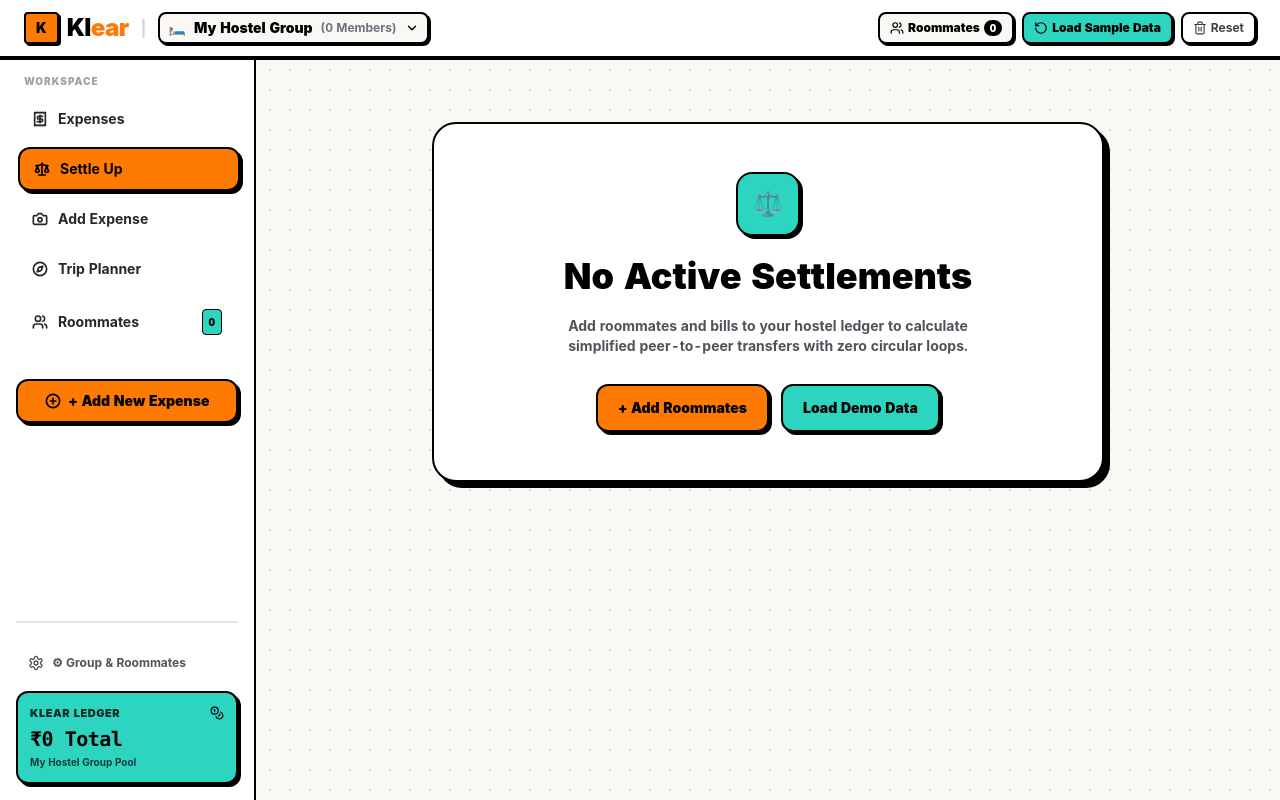
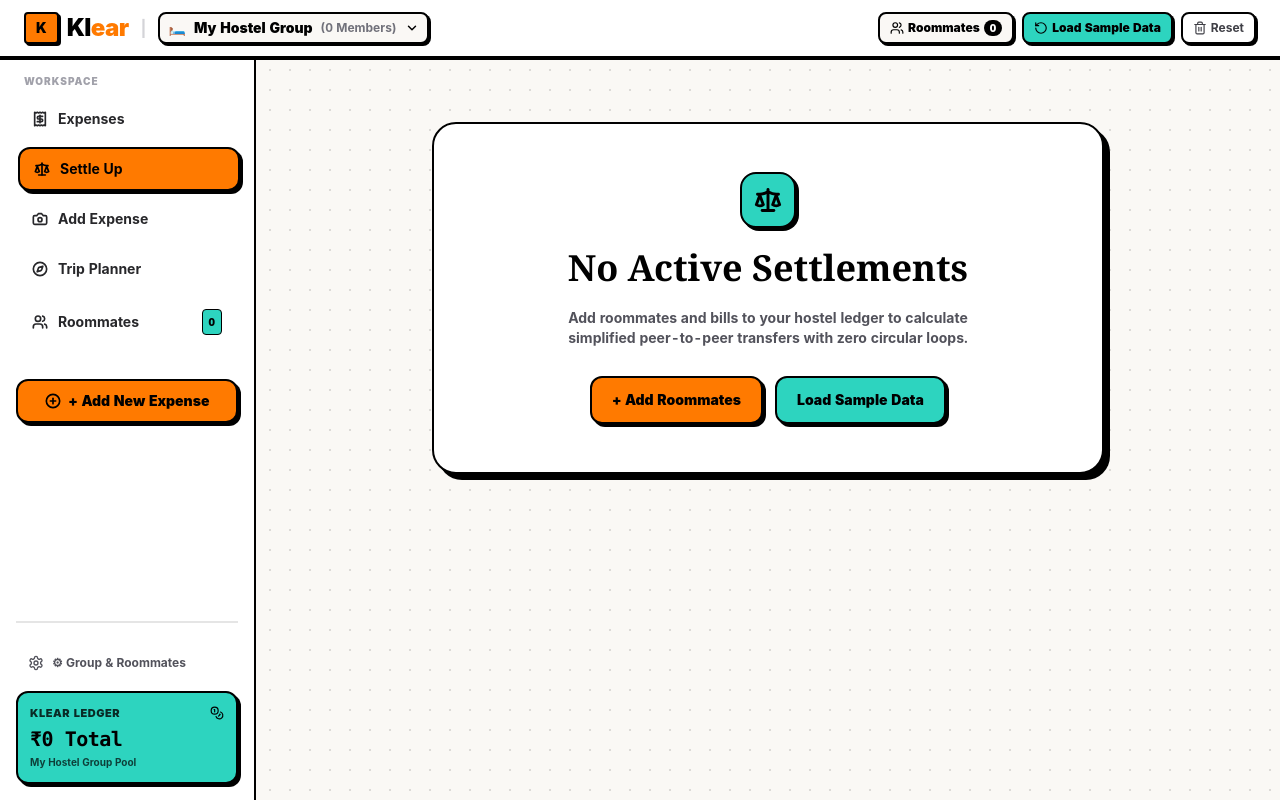
Before and after one commit to pahulveer/Klear, a Next.js app: page /settle in a window 1280 px wide. Built offline with nearby package versions, Linux system fonts and the light colour scheme.

Commit message:
Replace 3D scales emoji with minimal Neo-Brutalist vector Scale icon

```diff
--- a/app/settle/page.tsx
+++ b/app/settle/page.tsx
@@ -19,6 +19,7 @@ import {
   History,
   Check,
   RotateCw,
+  Scale,
 } from "lucide-react";
 import { QRCodeSVG } from "qrcode.react";
 import { formatINR } from "@/lib/utils";
@@ -40,6 +41,7 @@ export default function SettlePage() {
     whatsappNudge,
     roomName,
     loadSampleData,
+    isHydrated,
   } = useLedger();
 
   const youMember = members.find((m) => m.isYou) || members[0];
@@ -140,15 +142,29 @@ export default function SettlePage() {
     document.body.removeChild(link);
   };
 
+  // HYDRATION SKELETON PLACEHOLDER
+  if (!isHydrated) {
+    return (
+      <div className="w-full min-w-0 max-w-7xl mx-auto space-y-6 animate-pulse p-2">
+        <div className="h-8 w-48 bg-zinc-200 border-2 border-black rounded-lg" />
+        <div className="h-28 bg-white border-2 border-black rounded-2xl shadow-[4px_4px_0_0_#000]" />
+        <div className="grid grid-cols-1 lg:grid-cols-12 gap-6">
+          <div className="lg:col-span-8 h-96 bg-white border-2 border-black rounded-2xl shadow-[4px_4px_0_0_#000]" />
+          <div className="lg:col-span-4 h-96 bg-white border-2 border-black rounded-2xl shadow-[4px_4px_0_0_#000]" />
+        </div>
+      </div>
+    );
+  }
+
   // EMPTY STATE WHEN NO MEMBERS
   if (members.length === 0) {
     return (
       <div className="p-4 md:p-12 max-w-3xl mx-auto space-y-6">
         <div className="bg-white border-2 border-black rounded-3xl p-8 md:p-12 shadow-[6px_6px_0_0_#000] text-center space-y-5">
-          <div className="w-16 h-16 mx-auto bg-[#2DD4BF] border-2 border-black rounded-2xl flex items-center justify-center text-2xl shadow-[3px_3px_0_0_#000]">
-            ⚖️
+          <div className="w-14 h-14 mx-auto bg-[#2DD4BF] border-2 border-black rounded-2xl flex items-center justify-center shadow-[3px_3px_0_0_#000]">
+            <Scale className="w-7 h-7 text-black stroke-[2.5]" />
           </div>
-          <h1 className="text-2xl md:text-4xl font-black text-black">
+          <h1 className="text-2xl md:text-4xl font-black text-black font-serif">
             No Active Settlements
           </h1>
           <p className="text-xs md:text-sm font-bold text-zinc-600 max-w-md mx-auto">
@@ -158,15 +174,15 @@ export default function SettlePage() {
           <div className="flex flex-col sm:flex-row items-center justify-center gap-3 pt-2">
             <button
               onClick={() => setIsRoommateModalOpen(true)}
-              className="w-full sm:w-auto px-5 py-3 bg-[#FF7A00] text-black font-black text-xs md:text-sm rounded-xl border-2 border-black shadow-[3px_3px_0_0_#000]"
+              className="brutal-btn w-full sm:w-auto px-5 py-3 bg-[#FF7A00] text-black font-black text-xs md:text-sm rounded-xl border-2 border-black shadow-[3px_3px_0_0_#000] hover:bg-orange-500 transition-all"
             >
               + Add Roommates
             </button>
             <button
               onClick={loadSampleData}
-              className="w-full sm:w-auto px-5 py-3 bg-[#2DD4BF] text-black font-black text-xs md:text-sm rounded-xl border-2 border-black shadow-[3px_3px_0_0_#000]"
+              className="brutal-btn w-full sm:w-auto px-5 py-3 bg-[#2DD4BF] text-black font-black text-xs md:text-sm rounded-xl border-2 border-black shadow-[3px_3px_0_0_#000] hover:bg-teal-300 transition-all"
             >
-              Load Demo Data
+              Load Sample Data
             </button>
           </div>
         </div>
```
